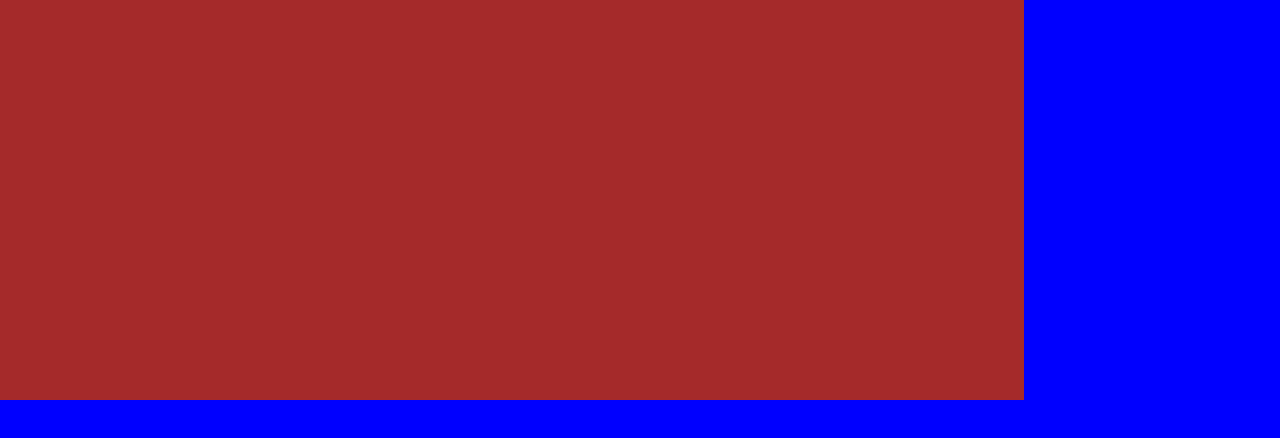
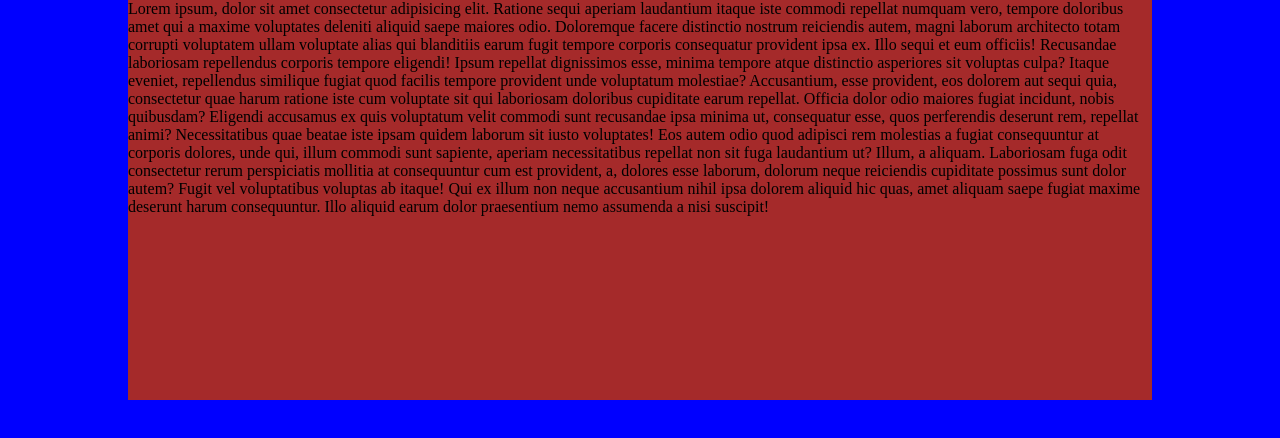
Before and after one commit to Gianlucasechev/Curso-definitivo-HTML-y-CSS, a plain HTML site: page medidas/medidas-absolutas/medidas-relativas/em/minMax/index.html in a window 1280 px wide. Drawn offline with Linux system fonts and the light colour scheme.

Commit message:
position

```diff
--- a/medidas/medidas-absolutas/medidas-relativas/em/minMax/index.html
+++ b/medidas/medidas-absolutas/medidas-relativas/em/minMax/index.html
@@ -9,7 +9,16 @@
 </head>
 <body>
     <main>
-        <section></section>
+        <section>
+            <p>Lorem ipsum, dolor sit amet consectetur adipisicing elit. Ratione sequi aperiam laudantium itaque iste commodi repellat numquam vero, tempore doloribus amet qui a maxime voluptates deleniti aliquid saepe maiores odio.
+            Doloremque facere distinctio nostrum reiciendis autem, magni laborum architecto totam corrupti voluptatem ullam voluptate alias qui blanditiis earum fugit tempore corporis consequatur provident ipsa ex. Illo sequi et eum officiis!
+            Recusandae laboriosam repellendus corporis tempore eligendi! Ipsum repellat dignissimos esse, minima tempore atque distinctio asperiores sit voluptas culpa? Itaque eveniet, repellendus similique fugiat quod facilis tempore provident unde voluptatum molestiae?
+            Accusantium, esse provident, eos dolorem aut sequi quia, consectetur quae harum ratione iste cum voluptate sit qui laboriosam doloribus cupiditate earum repellat. Officia dolor odio maiores fugiat incidunt, nobis quibusdam?
+            Eligendi accusamus ex quis voluptatum velit commodi sunt recusandae ipsa minima ut, consequatur esse, quos perferendis deserunt rem, repellat animi? Necessitatibus quae beatae iste ipsam quidem laborum sit iusto voluptates!
+            Eos autem odio quod adipisci rem molestias a fugiat consequuntur at corporis dolores, unde qui, illum commodi sunt sapiente, aperiam necessitatibus repellat non sit fuga laudantium ut? Illum, a aliquam.
+            Laboriosam fuga odit consectetur rerum perspiciatis mollitia at consequuntur cum est provident, a, dolores esse laborum, dolorum neque reiciendis cupiditate possimus sunt dolor autem? Fugit vel voluptatibus voluptas ab itaque!
+            Qui ex illum non neque accusantium nihil ipsa dolorem aliquid hic quas, amet aliquam saepe fugiat maxime deserunt harum consequuntur. Illo aliquid earum dolor praesentium nemo assumenda a nisi suscipit!</p>
+        </section>
     </main>
 </body>
 </html>
--- a/medidas/medidas-absolutas/medidas-relativas/em/minMax/styles.css
+++ b/medidas/medidas-absolutas/medidas-relativas/em/minMax/styles.css
@@ -10,6 +10,12 @@ main{
 }
 section{
     width: 80%;
-    height: 50%;
+    min-height: 400px;
+    min-width: 480px;
+    max-width: 1080px;
     background-color: brown;
+    margin: 0 auto;/*Esto quiere decir que de arriba a abajo
+    no haya nada de margin pero de izquierda a derecha lo haga
+    de forma automática*/
+
 }
```
Also changed, not shown: apuntes.txt.
